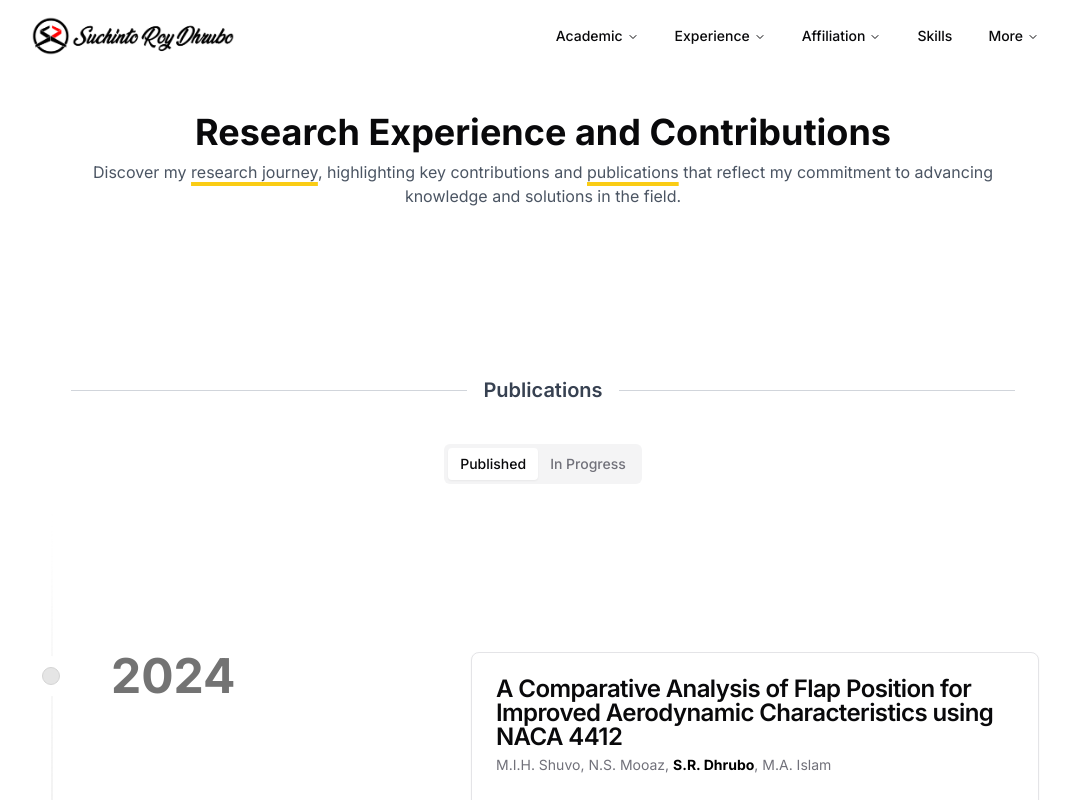
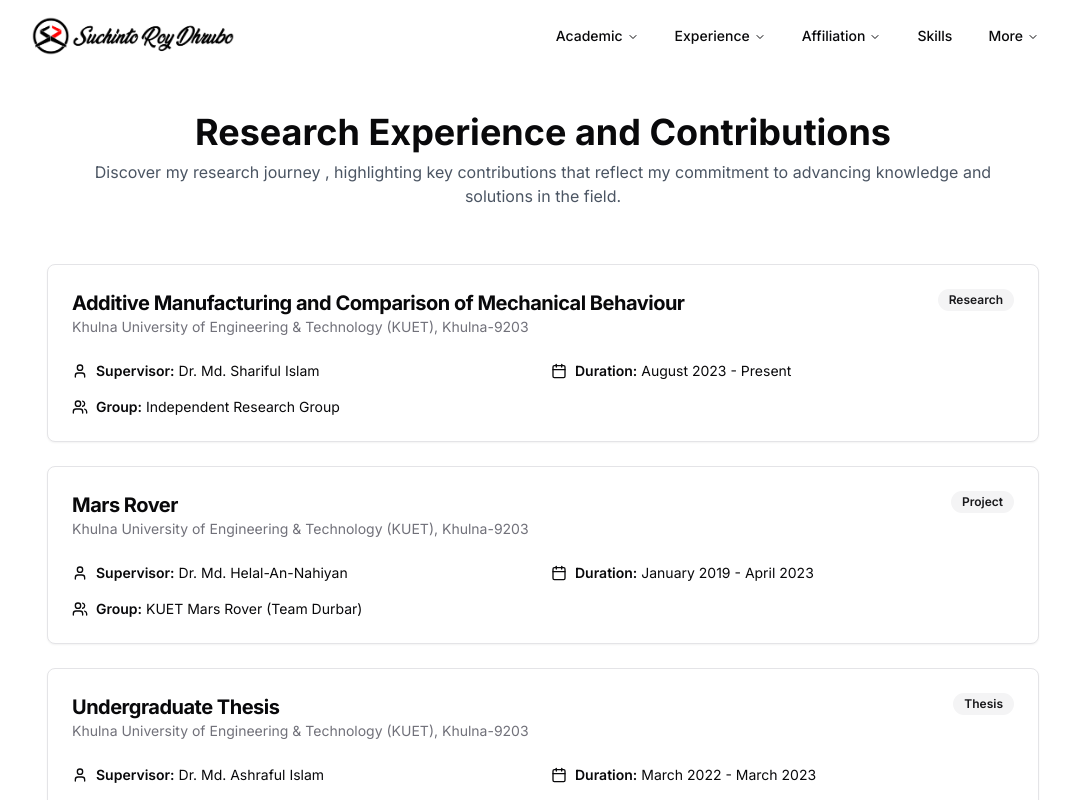
Before and after one commit to srdhrubo/srdhrubo, a Next.js app: page /research_experience in a window 1280 px wide. Shown: the top 800 px of the page, without its empty margins (97-1167 px from the left). Built offline with nearby package versions, Linux system fonts and the light colour scheme.

Commit message:
removed publication section from research experience and placed it into the newly added publication page under academic section

```diff
--- a/src/app/(academic)/publications/page.tsx
+++ b/src/app/(academic)/publications/page.tsx
@@ -1,3 +1,16 @@
+import PublicationSection from "./publications";
+
 export default function PublicationPage() {
-  return <div>Publication Page</div>;
+  return (
+    <div className="p-global-padding">
+      <header className="max-w-7xl text-center py-10 mx-auto">
+        <h1 className="text-4xl font-bold">Publications</h1>
+        <p className="text-gray-600 mt-2 px-10">
+          Explore key research publications, including journal articles,
+          conference papers, and collaborative works.
+        </p>
+      </header>
+      <PublicationSection />
+    </div>
+  );
 }
--- a/src/app/(experience)/research_experience/publications.tsx
+++ b/src/app/(academic)/publications/publications.tsx
@@ -11,7 +11,6 @@ import { Tabs, TabsContent, TabsList, TabsTrigger } from "@/components/ui/tabs";
 import { Timeline } from "@/components/ui/timeline";
 import dayjs from "dayjs";
 import { ExternalLink } from "lucide-react";
-import { SectionHeader } from "./research-experience";
 
 export default function PublicationSection() {
   const timelineData = timelineDataOrganizer();
@@ -20,7 +19,6 @@ export default function PublicationSection() {
   );
   return (
     <section id="publications">
-      <SectionHeader>Publications</SectionHeader>
       <div>
         <Tabs defaultValue="published">
           <div className="w-full text-center">
--- a/src/app/(experience)/research_experience/page.tsx
+++ b/src/app/(experience)/research_experience/page.tsx
@@ -1,5 +1,4 @@
 import React from "react";
-import PublicationSection from "./publications";
 import ResearchExperienceSection from "./research-experience";
 
 export default function ResearchExperiencePage() {
@@ -10,25 +9,11 @@ export default function ResearchExperiencePage() {
           Research Experience and Contributions
         </h1>
         <p className="text-gray-600 mt-2 px-10">
-          Discover my{" "}
-          <a
-            href="#research_experience"
-            className="underline underline-offset-4 decoration-yellow-400 decoration-4"
-          >
-            research journey
-          </a>
-          , highlighting key contributions and{" "}
-          <a
-            href="#publications"
-            className="underline underline-offset-4 decoration-yellow-400 decoration-4"
-          >
-            publications
-          </a>{" "}
-          that reflect my commitment to advancing knowledge and solutions in the
+          Discover my research journey , highlighting key contributions that
+          reflect my commitment to advancing knowledge and solutions in the
           field.
         </p>
       </header>
-      <PublicationSection />
       <ResearchExperienceSection />
     </div>
   );
--- a/src/app/(experience)/research_experience/research-experience.tsx
+++ b/src/app/(experience)/research_experience/research-experience.tsx
@@ -12,7 +12,6 @@ import { CalendarIcon, UserIcon, UsersIcon, BookOpenIcon } from "lucide-react";
 export default function ResearchExperienceSection() {
   return (
     <div className="container mx-auto p-4" id="research_experience">
-      <SectionHeader>Research Experience</SectionHeader>
       <div>
         {researchExperiences.map((experience, index) => (
           <ResearchExperienceCard key={index} experience={experience} />
@@ -86,18 +85,6 @@ function ResearchExperienceCard({
   );
 }
 
-export const SectionHeader = ({ children }: { children: React.ReactNode }) => {
-  return (
-    <div className="flex items-center w-full mb-10 pt-32 px-10">
-      <div className="flex-grow border-t border-gray-300"></div>
-      <span className="mx-4 text-xl font-semibold text-gray-700">
-        {children}
-      </span>
-      <div className="flex-grow border-t border-gray-300"></div>
-    </div>
-  );
-};
-
 interface ResearchExperience {
   title: string;
   institution: string;
```
